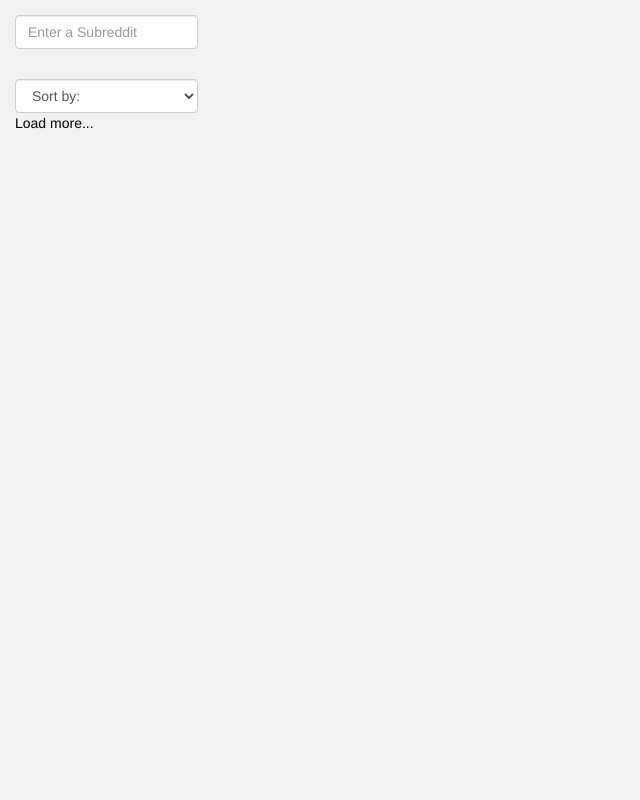
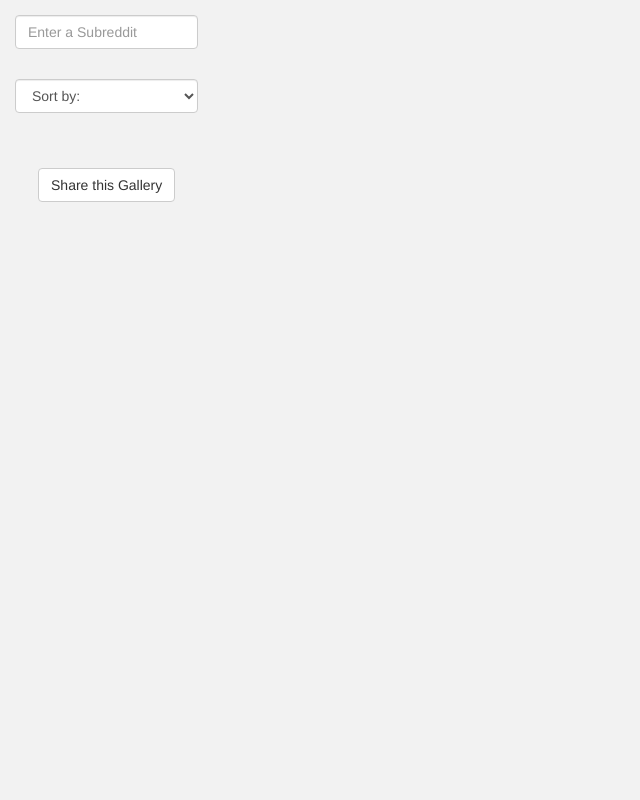
Before and after one commit to gabranches/Vuiit, a Flask app: page / in a window 1280 px wide. Shown: the whole page, without its empty margins (0-640 px from the left). Run offline with Flask 2, Linux system fonts and the light colour scheme; some libraries are stand-ins or nearby versions.

Commit message:
added share button

```diff
--- a/app/models.py
+++ b/app/models.py
@@ -5,9 +5,7 @@ class Url(db.Model):
 	__tablename__ = "urls"
 	key = db.Column(db.String, primary_key=True)
 	link = db.Column(db.String)
-	name = db.Column(db.String)
 
-	def __init__(self, key, link, name):
+	def __init__(self, key, link):
 		self.key = key
 		self.link = link
-		self.name = name
--- a/app/static/events.js
+++ b/app/static/events.js
@@ -76,13 +76,16 @@ $("#gallery").scroll(function () {
    }
 });
 
-// Load more
-$(document).on("click", "#load-more", function(){
+// Share
+$(document).on("click", "#share", function(){
+		$("#share-link").hide();
+		$("#share-load").show();
 		$.ajax({
 			url: "/share?link=" + subs.join(','),
 			success: function(data){
-				$("#load-more").append(data);
-				console.log('success');
+				$("#share-load").hide();
+				$("#share-link").show();
+				$("#share-link").val("http://127.0.0.1/" + data);
 			}
 		});
 });
--- a/app/static/style.css
+++ b/app/static/style.css
@@ -12,6 +12,14 @@ body {
 	padding:15px;
 }
 
+#share-load{
+	display:none;
+}
+
+#share-link{
+	display:none;
+}
+
 .remove-button{
 	display:none;
 	color:red;
@@ -20,6 +28,10 @@ body {
 #sub-list{
 	padding: 15px;
 	padding-left:50px;
+}
+
+.menuitem{
+	padding:15px;
 }
 
 .sub{
--- a/app/templates/index.html
+++ b/app/templates/index.html
@@ -62,9 +62,16 @@
 							</select>
 						</div>
 					</div>
+					<br /> <br />
 					<div class="row">
-						<div id="load-more" class="col-xs-12">
-							Load more...
+						<div class="menuitem col-xs-12 text-center">
+							<button id="share" type="button" class="btn btn-default">Share this Gallery</button>
+						</div>
+					</div>
+					<div class="row">
+						<div class="menuitem col-xs-12 text-center">
+							<img id='share-load' src='/static/images/ajax-loader.gif' />
+							<input type="text" class="form-control" id="share-link">
 						</div>
 					</div>
 				</div>
--- a/app/views.py
+++ b/app/views.py
@@ -18,6 +18,6 @@ def sub_page(sub):
 
 @app.route('/share', methods=['GET'])
 def share_ajax():
-	key = url_shortener.KeyGenerator(3, request.args.get('link'))
-	key.write_to_db()
-	return str(key.link)
+	key_obj = url_shortener.KeyGenerator(request.args.get('link'))
+	key_obj.write_to_db()
+	return str(key_obj.key)
```
Also changed, not shown: url_shortener.py (+4 -3 lines).
